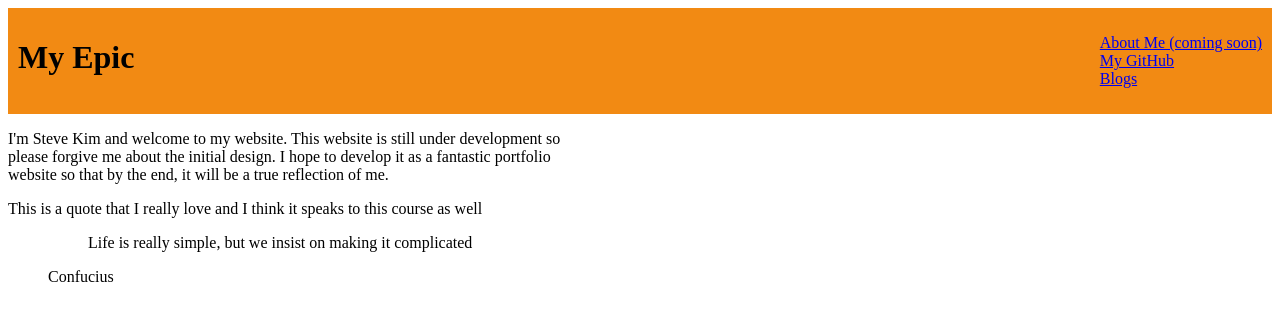
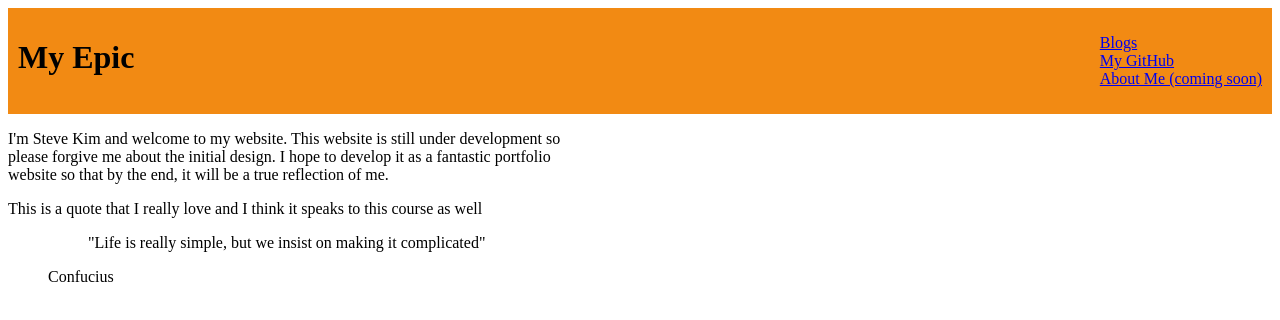
Before and after one commit to steve-kim-96/steve-kim-96.github.io, a plain HTML site: page index.html in a window 1280 px wide. Drawn offline with Linux system fonts and the light colour scheme.

Commit message:
update skeleton

```diff
--- a/index.html
+++ b/index.html
@@ -12,9 +12,10 @@
   <div class="website-head">
     <h1 class="title">My Epic</h1>
     <ul class="menu" id="homepage-menu">
+      <li><a href="blog/sprint1-technical.html">Blogs</a></li>
+      <li><a href="https://github.com/steve-kim-96">My GitHub</a></li>
       <li><a href="#">About Me (coming soon)</a></li>
-      <li><a href="https://github.com/steve-kim-96">My GitHub</a></li>
-      <li><a href="blog/sprint1-technical.html">Blogs</a></li>
+
     </ul>
   </div>
   <div class="introduction" id="homepage-introduction">
@@ -25,7 +26,7 @@
     <section class="quote">
       <p>This is a quote that I really love and I think it speaks to this course as well</p>
       <figure>
-        <blockquote>Life is really simple, but we insist on making it complicated</blockquote>
+        <blockquote>"Life is really simple, but we insist on making it complicated"</blockquote>
         <figcaption>Confucius</figcaption>
       </figure>
     </section>
```
